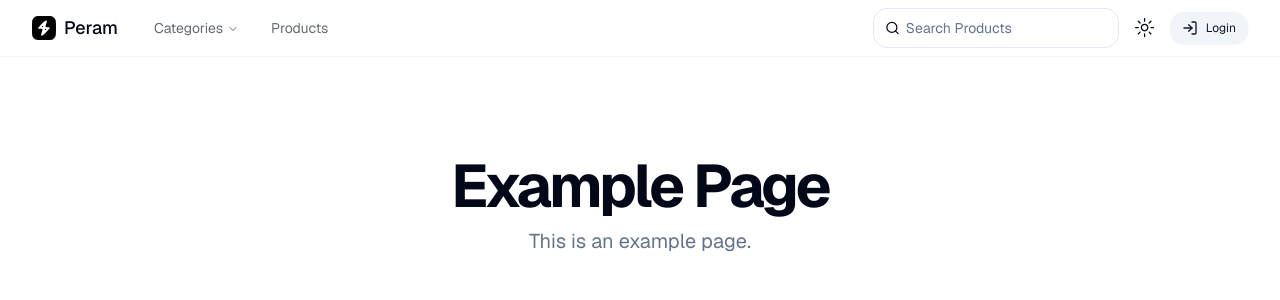
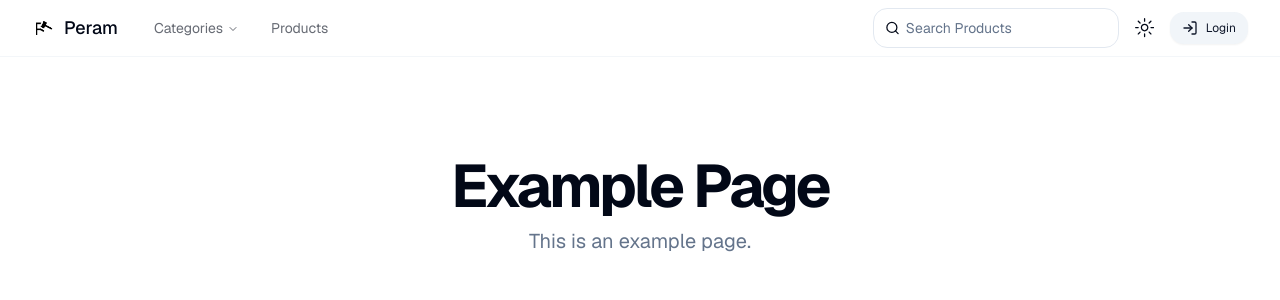
Before and after one commit to mhmd-bilal/peram-frontend, a Next.js app: page /product in a window 1280 px wide. Shown: the top 300 px of the page. Built offline with nearby package versions, Linux system fonts and the light colour scheme; what @midudev/tailwind-animations would draw is missing.

Commit message:
UI changes

```diff
--- a/config/site.js
+++ b/config/site.js
@@ -1,5 +1,5 @@
 export const siteConfig = {
-  name: 'Peram: Where sale meet transparency',
+  name: 'Peram: Where sale meets transparency',
   url: 'https://peram.web.app',
   ogImage: 'https://i.ibb.co/qpk3xjv/image.png',
   description: 'List, bid, and sell easily.',
--- a/src/app/page.js
+++ b/src/app/page.js
@@ -108,7 +108,7 @@ export default function Home() {
         List, bid, and sell easily 🎉
       </Badge>
       <h1 className='text-center text-3xl font-bold leading-tight tracking-tighter md:text-4xl lg:leading-[1.1]'>
-        Peram: Where sale meet transparency
+        Peram: Where sale meets transparency
       </h1>
       <p className='mx-auto max-w-[750px] text-pretty text-center text-lg text-muted-foreground sm:text-xl'>
         Bid, win, and save—explore a wide range of products at unbeatable prices
--- /dev/null
+++ b/src/app/products/[id].js
@@ -0,0 +1,31 @@
+import React from 'react'
+import { useRouter } from 'next/router'
+
+const ProductDetails = () => {
+  const router = useRouter()
+  const { id } = router.query
+
+  // Fetch product details using the id (this is just a placeholder)
+  const product = {
+    name: 'Modern Design Systems',
+    subtitle: 'Explore the fundamentals of contemporary UI design',
+    image: 'https://via.placeholder.com/300',
+    startingPrice: '10.00',
+    closingPrice: '15.00',
+    description: 'Detailed description of the product goes here.',
+    // Add more product details as needed
+  }
+
+  return (
+    <div>
+      <h1>{product.name}</h1>
+      <img src={product.image} alt={product.name} />
+      <p>{product.subtitle}</p>
+      <p>Price: ${product.startingPrice} - ${product.closingPrice}</p>
+      <p>{product.description}</p>
+      {/* Add more details as needed */}
+    </div>
+  )
+}
+
+export default ProductDetails
--- a/src/components/ProductCard.js
+++ b/src/components/ProductCard.js
@@ -28,7 +28,7 @@ export default function Card08({ product, className = '' }) {
   const [badgeText, setBadgeText] = React.useState(`${closingPrice}`)
 
   return (
-    <a href={href} className={cn('flex flex-col w-[fit] group', className)}>
+    <a href={`/products/${product.id}`} className={cn('flex flex-col w-[fit] group', className)}>
       <div
         className={cn(
           'relative overflow-hidden rounded-2xl',
@@ -39,7 +39,7 @@ export default function Card08({ product, className = '' }) {
           'hover:-translate-y-1 hover:shadow-md',
           'hover:border-zinc-300/50 dark:hover:border-zinc-700/50',
           `shadow-${contextColor}`,
-          `shadow-2xl shadow-${contextColor}-500/20`
+          `shadow-[0_0_20px_${contextColor}]`
         )}
       >
         {/* Image Section */}
--- a/src/components/headers/index.js
+++ b/src/components/headers/index.js
@@ -12,17 +12,19 @@ import { useSelectedLayoutSegment } from 'next/navigation'
 import Link from 'next/link'
 import { CategoriesNav } from './categories'
 import { useState } from 'react'
+import { useTheme } from 'next-themes'
 
 export default function Header() {
   const segment = useSelectedLayoutSegment()
   const [isMenuOpen, setIsMenuOpen] = useState(false)
+  const { theme } = useTheme()
 
   return (
     <header className='sticky top-0 z-50 w-full border-b border-border/40 bg-background/95 backdrop-blur supports-[backdrop-filter]:bg-background/60'>
       <div className='container flex h-14 max-w-screen-2xl items-center justify-between'>
         <div className='flex items-center'>
           <Link className='mr-5 flex items-center' href='/'>
-            <LogoAppIcon />
+            <LogoAppIcon theme={theme} />
             <span className='ml-2 text-lg font-medium'>Peram</span>
           </Link>
           <div className='hidden md:flex items-center gap-4 text-sm'>
--- a/src/components/ui/icons.js
+++ b/src/components/ui/icons.js
@@ -2,31 +2,16 @@
 // Format icons: https://svgomg.net
 
 import { cn } from '@/lib/utils'
+import Image from 'next/image'
 
-export const LogoAppIcon = ({ className }) => (
-  <svg
-    className={cn(
-      'h-6 w-6 min-w-6 fill-black stroke-white dark:fill-white dark:stroke-black',
-      className
-    )}
-    viewBox='0 0 32 32'
-    stroke='currentColor'
-  >
-    <g
-      transform='translate(0.000000,32.000000) scale(0.100000,-0.100000)'
-      stroke='none'
-    >
-      <path
-        d='M25 295 c-24 -23 -25 -31 -25 -135 0 -104 1 -112 25 -135 23 -24 31
-          -25 135 -25 104 0 112 1 135 25 24 23 25 31 25 135 0 104 -1 112 -25 135 -23
-          24 -31 25 -135 25 -104 0 -112 -1 -135 -25z m166 -76 c-16 -46 -14 -49 19 -49
-          17 0 30 -4 30 -8 0 -4 -25 -32 -55 -62 -41 -40 -56 -50 -60 -39 -3 9 -1 28 5
-          43 15 41 13 46 -20 46 -16 0 -30 3 -30 7 0 4 23 31 52 60 56 57 79 58 59 2z'
-      />
-      <path d='M135 180 c-3 -5 -1 -10 4 -10 6 0 11 5 11 10 0 6 -2 10 -4 10 -3 0 -8 -4 -11 -10z' />
-      <path d='M170 139 c0 -5 5 -7 10 -4 6 3 10 8 10 11 0 2 -4 4 -10 4 -5 0 -10 -5 -10 -11z' />
-    </g>
-  </svg>
+export const LogoAppIcon = ({ className, theme }) => (
+  <Image
+    src={`${theme === 'dark' ? '/logo-white.png' : '/logo-black.png'}`}
+    alt='Peram'
+    width={32}
+    height={32}
+    className={cn('h-6 w-6 min-w-6', className)}
+  />
 )
 
 export const GitHubIcon = ({ className }) => (
```
Also changed, not shown: public/logo-black.png (added), public/logo-white.png (added).
